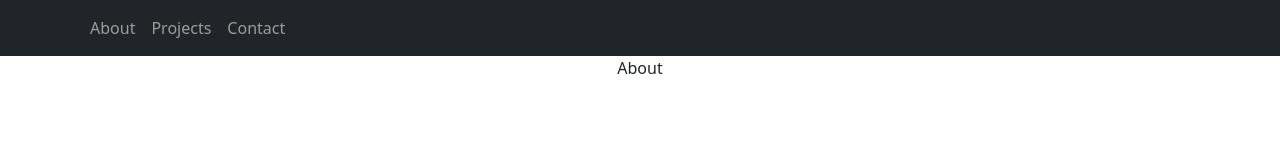
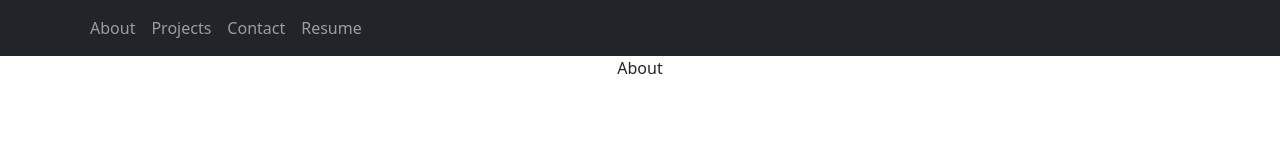
Before and after one commit to Josejpd3/20-Module-Challenge, a React (Create React App) app in the folder react-portfolio/: page / in a window 1280 px wide. Shown: the top 160 px of the page. Built offline with nearby package versions, Linux system fonts and the light colour scheme.

Commit message:
showResume component on click in src/components/Nav/index.jsx

```diff
--- a/react-portfolio/src/components/Nav/index.jsx
+++ b/react-portfolio/src/components/Nav/index.jsx
@@ -4,7 +4,7 @@ import NavSec from 'react-bootstrap/Nav';
 import Navbar from 'react-bootstrap/Navbar';
 import 'bootstrap/dist/css/bootstrap.min.css';
 
-const Nav = ({ showAbout, showProjects, showContact }) => {
+const Nav = ({ showAbout, showProjects, showContact, showResume }) => {
     return (
         <Navbar collapseOnSelect expand="lg" bg="dark" variant="dark">
         <Container>
@@ -14,6 +14,7 @@ const Nav = ({ showAbout, showProjects, showContact }) => {
               <NavSec.Link onClick={showAbout}>About</NavSec.Link>
               <NavSec.Link onClick={showProjects}>Projects</NavSec.Link>
               <NavSec.Link onClick={showContact}>Contact</NavSec.Link>
+              <NavSec.Link onClick={showResume}>Resume</NavSec.Link>
             </NavSec>
           </Navbar.Collapse>
         </Container>
```
